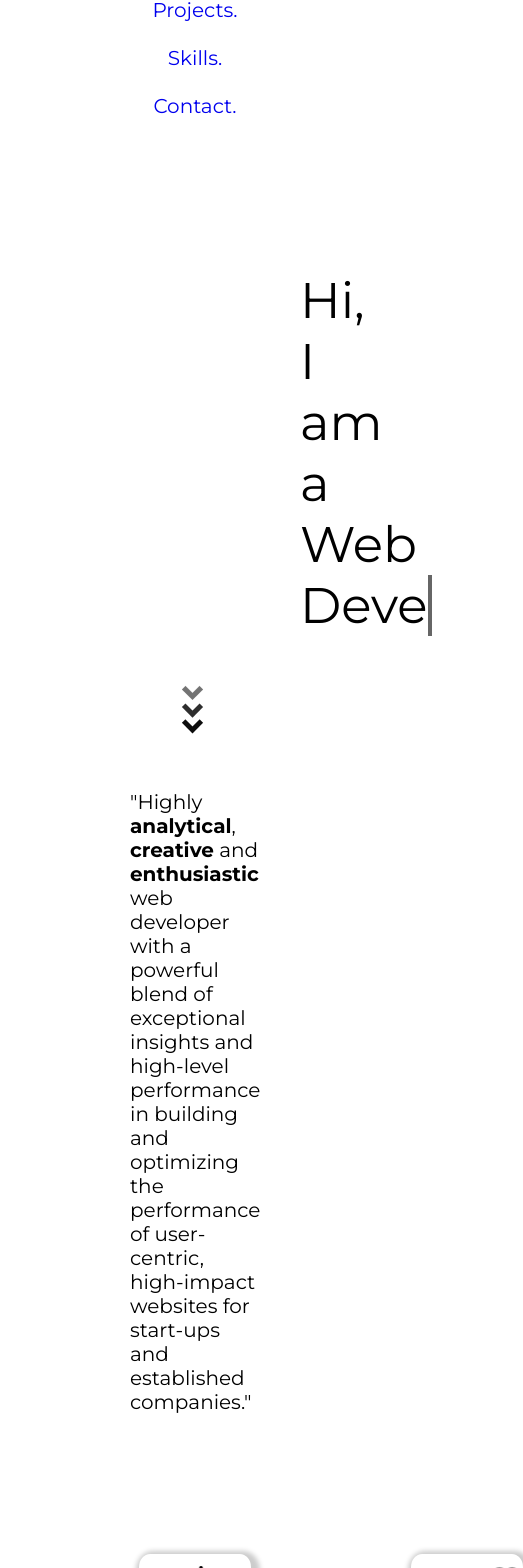
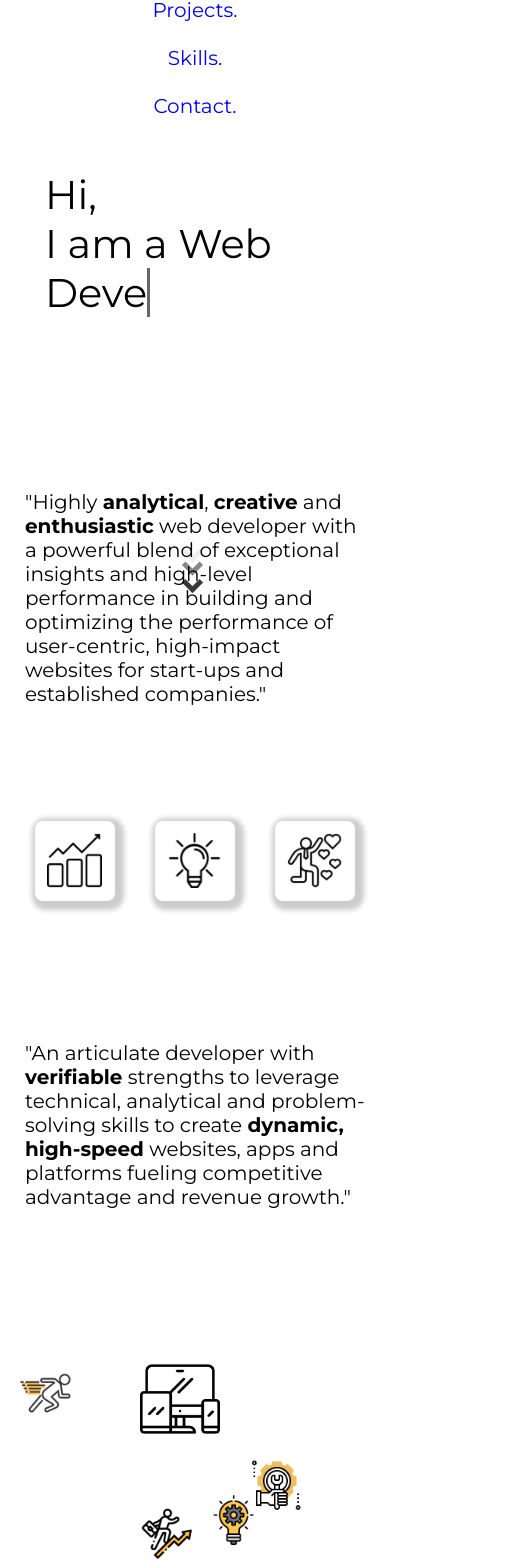
Before and after one commit to seheesf88/portfolio_v3, a React (Create React App) app: page / in a window 390 px wide. Shown: the part 133-1701 px from the top of the page, 523 px wide, since content can reach past the window. Built offline with nearby package versions, Linux system fonts and the light colour scheme.

Commit message:
finished responsive

```diff
--- a/src/MainPage/MainPage.css
+++ b/src/MainPage/MainPage.css
@@ -521,7 +521,7 @@
 }
 
 .possessing {
-  height: 34px;
+  height: 25px;
   padding-top: 10px;
   padding-left: -10px;
  }
@@ -540,4 +540,445 @@
 
 @media only screen and (max-width: 600px) {
 
+  .main {
+    margin-bottom: 100px;
+  }
+
+  .arrow{
+      position: absolute;
+      top: 85%;
+      left: 50%;
+      transform: translate(-50%,-50%);
+      /* border: 1px solid; */
+  }
+  .arrow span{
+      display: block;
+      width: 10px;
+      height: 10px;
+      /* border-bottom: 5px solid #06A8FF;
+      border-right: 5px solid #06A8FF; */
+      border-bottom: 5px solid black;
+      border-right: 5px solid black;
+      transform: rotate(45deg);
+      margin: -10px;
+      animation: animate 2s infinite;
+  }
+  .arrow span:nth-child(2){
+      animation-delay: -0.2s;
+  }
+  .arrow span:nth-child(3){
+      animation-delay: -0.4s;
+  }
+  @keyframes animate {
+      0%{
+          opacity: 0;
+          transform: rotate(45deg) translate(-20px,-20px);
+      }
+      50%{
+          opacity: 1;
+      }
+      100%{
+          opacity: 0;
+          transform: rotate(45deg) translate(20px,20px);
+      }
+  }
+
+  /* intro */
+  .intro {
+    height: 200px;
+    width: 80%;
+    font-size: 40px;
+    padding-top: 40px;
+    margin-left: 15px;
+    /* background-color: #F7F9FB; */
+    /* background-color: #f6f5f4 */
+    /* background-color: #efecea; */
+  }
+
+  .title, .hi {
+    font-weight: 200;
+    position: relative;
+    z-index: 100;
+    margin-left: 30px;
+    /* margin: 0.4em 0; */
+    /* font-size: 3.5em; */
+    /* border: 1px solid red; */
+  }
+
+  /* "body" */
+  .container-summary {
+    /* padding: 10px 40px; */
+  }
+
+  /* Frist Section */
+
+  .firstP {
+    padding: 10px 0px;
+  }
+
+  .summary {
+    font-family: 'Montserrat', sans-serif;
+    font-size: 20px;
+    margin: 40px 15px 20px 15px;
+    padding: 10px 10px;
+  }
+
+  .one {
+    margin-top: 100px;
+  }
+
+  .container-icon {
+    display: flex;
+    flex-direction: auto auto auto;
+    justify-content: center;
+    margin-top: 55px;
+  }
+
+  .icon {
+    height: 80px;
+    width: 80px;
+    border-radius: 10%;
+    margin: 10px 20px;
+    /* align-items: center;
+    justify-content: center; */
+    -moz-box-shadow:    3px 3px 5px 6px #ccc;
+    -webkit-box-shadow: 3px 3px 5px 6px #ccc;
+    box-shadow:         3px 3px 5px 6px #ccc;
+  }
+
+  .icon img {
+    height: 55px;
+    margin-top: 12px;
+    margin-left: 12px;
+
+  }
+  .bold {
+    font-family: 'Montserrat', sans-serif;
+    font-weight: 700;
+  }
+
+
+
+  .icons {
+    padding-top: 40px;
+  }
+
+  /* Second section*/
+
+  .secondP {
+    margin-top: 60px;
+    /* display: inline; */
+    height: 480px;
+    /* background-color: #F7F9FB; */
+    /* width: 100%; */
+    padding: 10px 0px;
+  }
+
+  .two {
+    padding-bottom: 60px;
+  }
+
+  @keyframes rot {
+  	from {
+  		transform: rotate(0deg)
+  		           translate(-130px)
+  		           rotate(0deg);
+  	}
+  	to {
+  		transform: rotate(360deg)
+  		           translate(-130px)
+  		           rotate(-360deg);
+  	}
+  }
+
+  .smile-0 {
+  	width: 40px;
+  	height: 40px;
+  	/* position: absolute; */
+  	top: 200px;
+  	left: 50%;
+  	margin: -20px;
+  	/* font-size: 30px; */
+  	animation: rot 9s infinite linear;
+  }
+
+  .smile-1 {
+    width: 40px;
+    height: 40px;
+    /* position: absolute; */
+    top: 200px;
+    left: 50%;
+    margin: -20px;
+    /* font-size: 30px; */
+    animation: rot 6s infinite linear;
+  }
+
+  .smile-2 {
+    width: 40px;
+    height: 40px;
+    /* position: absolute; */
+    top: 200px;
+    left: 50%;
+    margin: -20px;
+    /* font-size: 30px; */
+    animation: rot 8s infinite linear;
+  }
+
+  .smile-3 {
+    width: 40px;
+    height: 40px;
+    /* position: absolute; */
+    top: 200px;
+    left: 50%;
+    margin: -20px;
+    /* font-size: 30px; */
+    animation: rot 10s infinite linear;
+  }
+
+  .strengths {
+    margin-top: 130px;
+  }
+
+  #platforms {
+    height: 80px;
+    width: 80px;
+    margin-left: -30px;
+    margin-top: -40px;
+  }
+
+  #speed, #growth, #maintenance {
+    height: 50px;
+    width: 50px;
+  }
+
+
+  /* Third section */
+  .thridP {
+    margin-top: 120px;
+    padding-bottom: 8px;
+    margin-bottom: 30px;
+  }
+
+  .top {
+    padding-top: 38px;
+    margin-bottom: -84px;
+  }
+
+  .diamond {
+    -webkit-transform: rotate(45deg);
+    -moz-transform: rotate(45deg);
+    -ms-transform: rotate(45deg);
+    -o-transform: rotate(45deg);
+    transform: rotate(45deg);
+    border: 1px solid ;
+    height: 100px;
+    width: 100px;
+    margin-right: 44px;
+  }
+
+  .bottom {
+    margin-top: -60px;
+    margin-bottom: 60px;
+  }
+
+  .text {
+    width: 140px;
+    height: 140px;
+    padding-top: 30px;
+    padding-left: 15px;
+    /* display: table-cell; */
+    vertical-align: middle;
+    /* color: red; */
+    text-align: center;
+    /* font-family: 'Open Sans', sans-serif; */
+    font-size: 14px;
+    text-transform: uppercase;
+    -webkit-transform: rotate(-45deg);
+    -moz-transform: rotate(-45deg);
+    -ms-transform: rotate(-45deg);
+    -o-transform: rotate(-45deg);
+    transform: rotate(-45deg);
+  }
+
+  #app {
+    height: 80px;
+    padding-top: -80px;
+  }
+
+  .img {
+    padding-top: 30px;
+    padding-right: 20px;
+    vertical-align: middle;
+    color: red;
+    text-align: center;
+    -webkit-transform: rotate(-45deg);
+    -moz-transform: rotate(-45deg);
+    -ms-transform: rotate(-45deg);
+    -o-transform: rotate(-45deg);
+    transform: rotate(-45deg);
+  }
+
+
+
+  #diamond-technologies {
+    margin-top: 30px;
+  }
+
+
+  .pageOption {
+    overflow: hidden;
+    position: relative;
+    margin: 0 auto;
+    /* width: 28em;*/
+    /* height: 20em; */
+    width: 300px;
+    height: 200px;
+
+    display: flex;
+    justify-content: space-around;
+  }
+
+  .option, .option img { width: 100%; height: 100%; }
+  .option {
+    overflow: hidden;
+    position: absolute;
+    /* arctan(27 / 40) = 34.01935deg
+     * need to skew by 90deg - 34.01935deg = 55.98065deg
+    */
+    transform: skewX(-55.98deg);
+  }
+  .option:first-child {
+    left: -.25em;
+    transform-origin: 100% 0;
+    width: 900px;
+  }
+  .option:last-child {
+    right: -.25em;
+    transform-origin: 0 100%;
+    width: 300px;
+  }
+  .option img { opacity: .75; transition: .5s; }
+  .option img:hover { opacity: 1; }
+  .option img, .option:after {
+    transform: skewX(55.98deg);
+    transform-origin: inherit;
+  }
+  .option:after {
+    position: absolute;
+    margin: .5em 1.65em;
+    color: white;
+    font: 500 1.25em Courier;
+    letter-spacing: .1em;
+    text-transform: uppercase;
+    content: attr(data-inf);
+  }
+  .option:first-child:after { top: 0; left: 0; }
+  .option:last-child:after { right: 0; bottom: 0; }
+
+  .me {
+    height: 100px;
+    width: 100px;
+    border: 2px solid black;
+  }
+
+  .saving {
+    font-size: 50px;
+    color: #F5BB4E;
+    padding-top: 48px;
+  }
+  @keyframes blink {
+
+      0% {
+        opacity: .2;
+      }
+
+      20% {
+        opacity: 1;
+      }
+
+      100% {
+        opacity: .2;
+      }
+  }
+
+  .saving span {
+      animation-name: blink;
+      animation-duration: 1.4s;
+      animation-iteration-count: infinite;
+      animation-fill-mode: both;
+  }
+  .saving span:nth-child(1) {
+      animation-delay: .1s;
+  }
+  .saving span:nth-child(2) {
+      animation-delay: .2s;
+  }
+  .saving span:nth-child(3) {
+      animation-delay: .4s;
+  }
+  .saving span:nth-child(4) {
+      animation-delay: .6s;
+  }
+  .saving span:nth-child(5) {
+      animation-delay: .8s;
+  }
+  .saving span:nth-child(6) {
+      animation-delay: .10s;
+  }
+
+  .vertical {
+    display: flex;
+    flex-direction: column;
+    padding-top: 0;
+  }
+
+  .icon-3 {
+    height: 100px;
+    width: 100px;
+    padding-top: 30px;
+    padding-left: 30px;
+    padding-right: 20px;
+  }
+
+  .icon-2 {
+    height: 100px;
+    width: 100px;
+    padding-top: 30px;
+    padding-left: 30px;
+    padding-right: 20px;
+  }
+
+  #center {
+    height: 120px;
+    width: 120px;
+    border: 1px solid;
+    margin: 20px 20px 0 20px;
+  }
+
+  .possessing {
+    height: 34px;
+    padding-top: 10px;
+    padding-left: -10px;
+   }
+
+  .chip {
+    height: 40px;
+    padding-top: 5px;
+  }
+
+  .fourP {
+    /* background-color: #F7F9FB; */
+    /* background-color: #f6f5f4; */
+    padding:10px 0px 80px;
+  }
+
+  .container-icon-four {
+    display: flex;
+    flex-direction: column;
+    justify-content: center;
+    text-align: center;
+    align-items: center;
+    margin-top: 50px;
+  }
+
 }
--- a/src/MainPage/index.js
+++ b/src/MainPage/index.js
@@ -2,6 +2,7 @@ import React, { Component } from 'react';
 import './MainPage.css';
 import WOW from "wowjs";
 import { Link } from 'react-router-dom';
+import Nav from '../Nav';
 import BackgroundImage from "react-background-image";
 import bgImage from "./main.jpg"
 
@@ -80,7 +81,6 @@ class MainPage extends Component{
 
     return(
     <div className="main">
-
         <div className="intro">
           <div className="hi">Hi, </div>
           <div className="title">I am
@@ -191,7 +191,7 @@ class MainPage extends Component{
           "Able to provide rapid, robust and client-acclaimed front-end and back-end web development <span className="bold">optimizing</span> user experience, sales, search engine ranking,
           brand positioning and related metrics, whilst demonstrating excellent <span className="bold">communication skills.</span>"
           </p>
-          <div className="container-icon">
+          <div className="container-icon-four">
             <img className="icon-3" src="./back.png" />
             <div className="saving">
               <span>•   </span>
```
